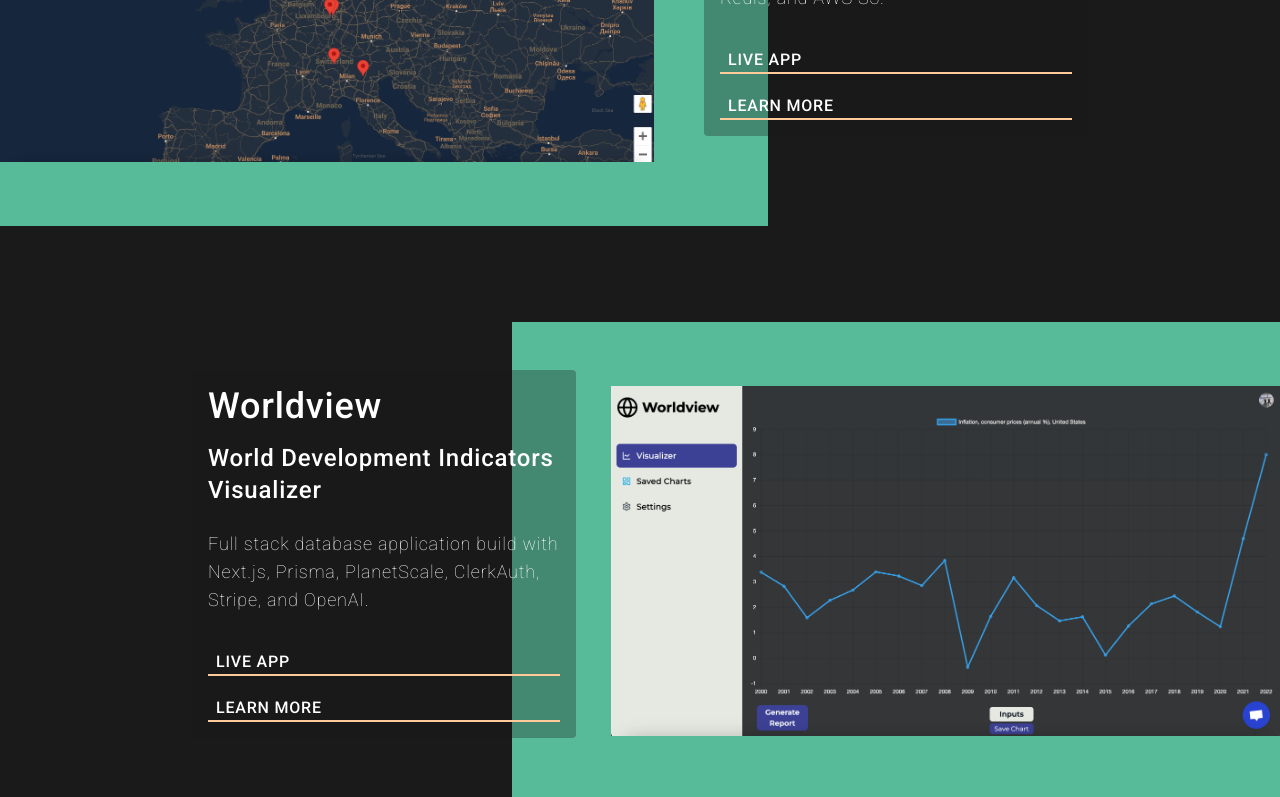
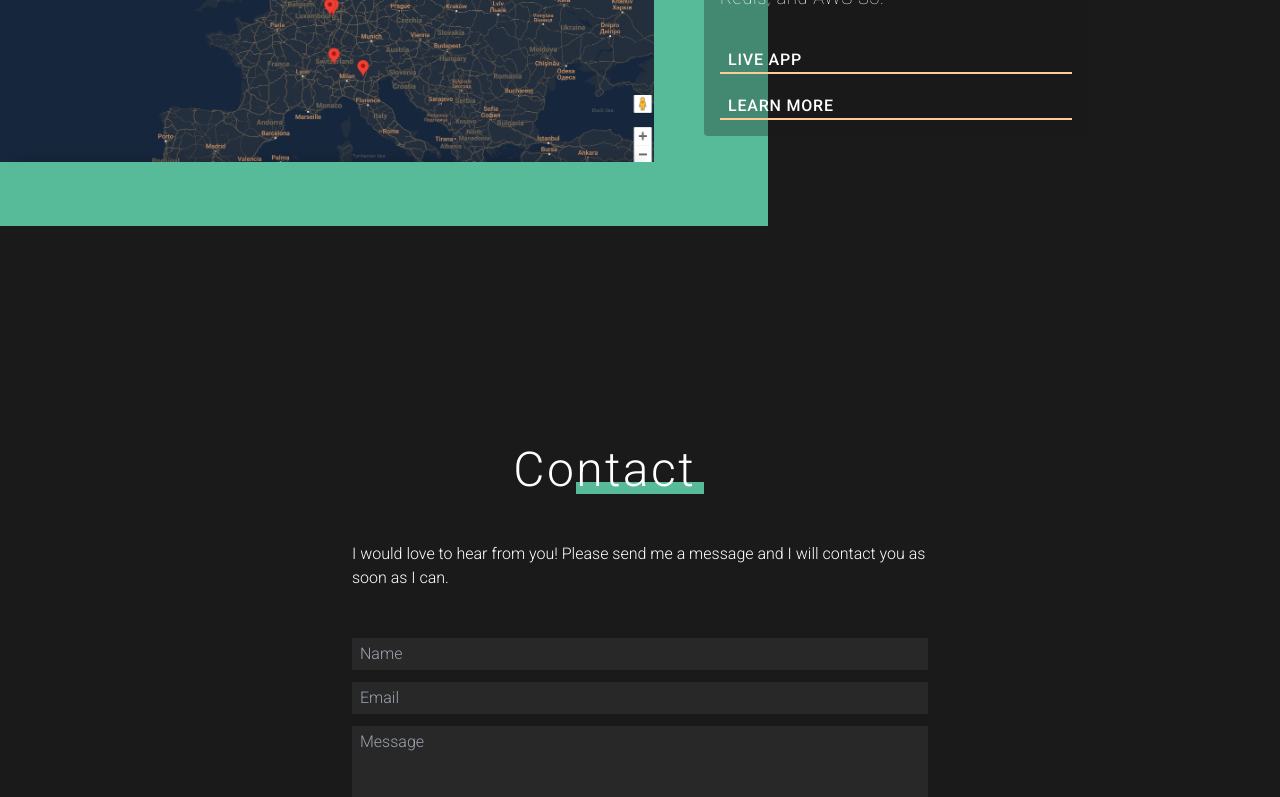
Before and after one commit to jacksonboyett/portfolio_v3, a Next.js app: page / in a window 1280 px wide. Shown: the part 2000-2797 px from the top of the page. Built offline with nearby package versions, Linux system fonts and the light colour scheme.

Commit message:
remove broken project

```diff
--- a/app/page.tsx
+++ b/app/page.tsx
@@ -48,7 +48,7 @@ export default function Home() {
         <Projects />
       </div>
       <div ref={contact}>
-      <Contact/>
+        <Contact />
       </div>
       <Footer home={home} executeScroll={executeScroll} />
     </main>
--- a/components/Projects.tsx
+++ b/components/Projects.tsx
@@ -58,7 +58,7 @@ function Projects() {
           </div>
 
 
-      <div className="flex text-white tracking-wider relative ml-auto">
+      {/* <div className="flex text-white tracking-wider relative ml-auto">
         <AnimateRightOnView>
           <div className="bg-primary w-[70vw] sm:w-[60vw] relative py-8 pl-4 sm:py-16 sm:pl-16 hover:shadow-md hover:shadow-secondary">
             <Image
@@ -97,7 +97,7 @@ function Projects() {
             </AnimateShowOnView>
           </div>
         </AnimateRightOnView>
-      </div>
+      </div> */}
     </div>
   );
 }
```
